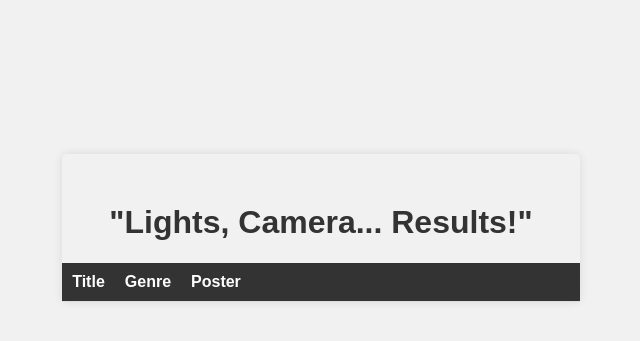
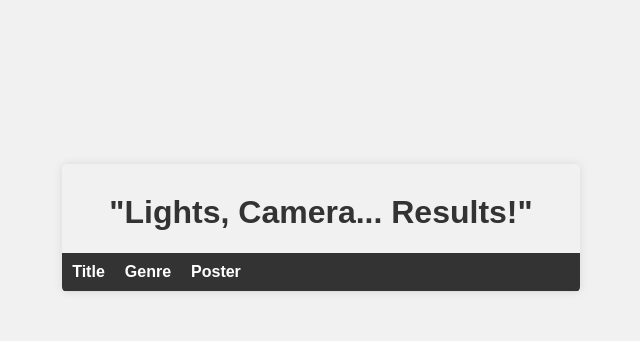
Before and after one commit to LorisPersico/Movies-Recommendations, a Django app: page /searchResults/ in a window 1280 px wide. Shown: the part 172-513 px from the top of the page, without its empty margins (319-959 px from the left). Run offline with Django 4.2, Linux system fonts and the light colour scheme; lists and menus that the app fills with data are empty.

Commit message:
Corretto bug layout risultati prima query

```diff
--- a/templates/search_results.html
+++ b/templates/search_results.html
@@ -15,6 +15,9 @@
         max-width: 1000px;
         box-shadow: 0 0 10px rgba(0, 0, 0, 0.1);
         border-radius: 5px;
+        overflow-y: auto; /* Added property for vertical scrolling */
+        max-height: 80vh; /* Added property to limit the height of the container */
+
     }
 
     h1 {
@@ -26,7 +29,6 @@
         width: 100%;
         border-collapse: collapse;
         margin-top: 20px;
-        overflow-y: auto; /* Added property to allow vertical scrolling */
     }
 
     th, td {
@@ -81,7 +83,7 @@
 </head>
 <body>
 <div class="container">
-    <h1 style="margin-top: 50px">"Lights, Camera... Results!"</h1>
+    <h1 style="margin-top: 30px">"Lights, Camera... Results!"</h1>
     <table>
         <tr>
             <th>Title</th>
```
